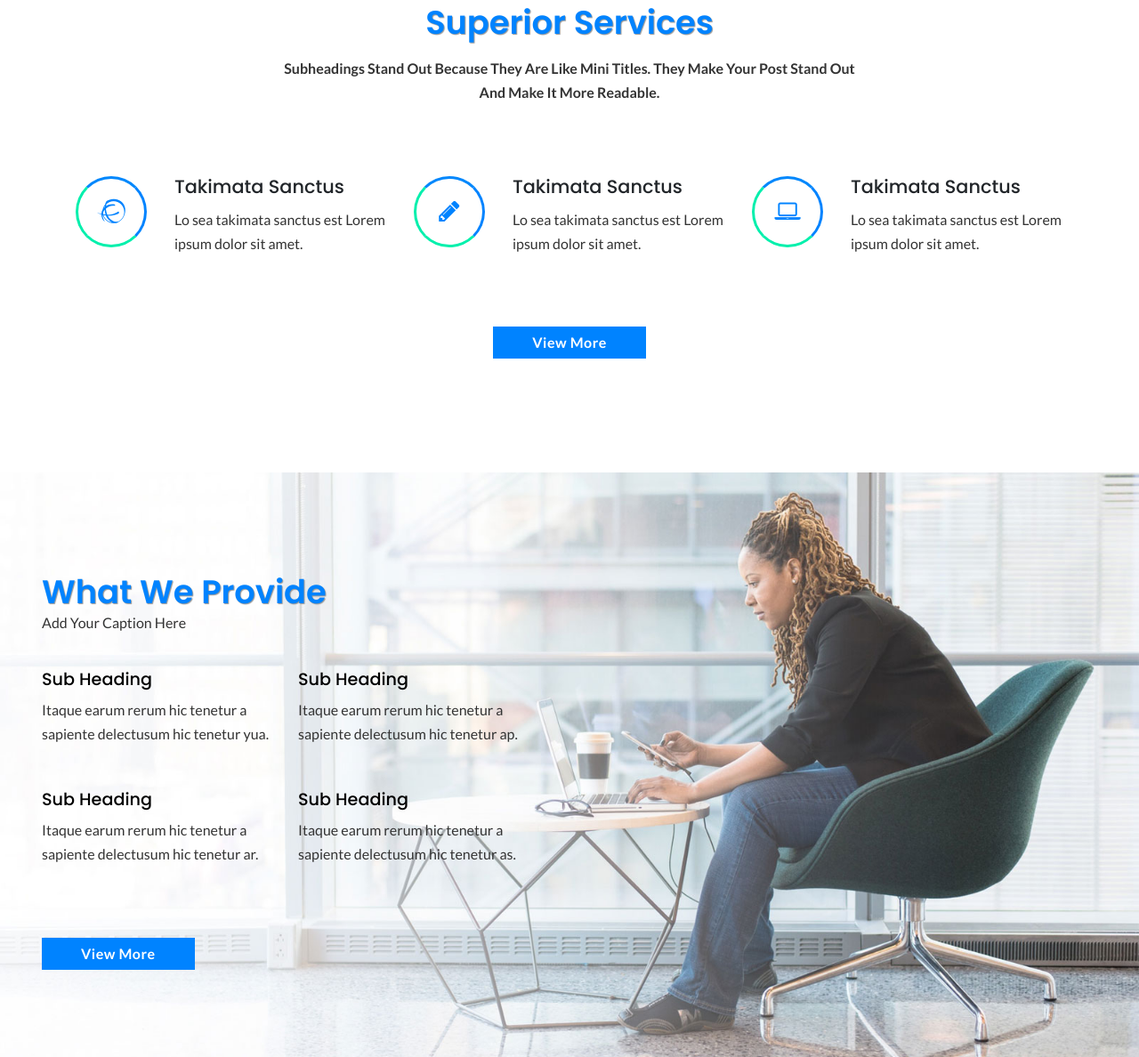
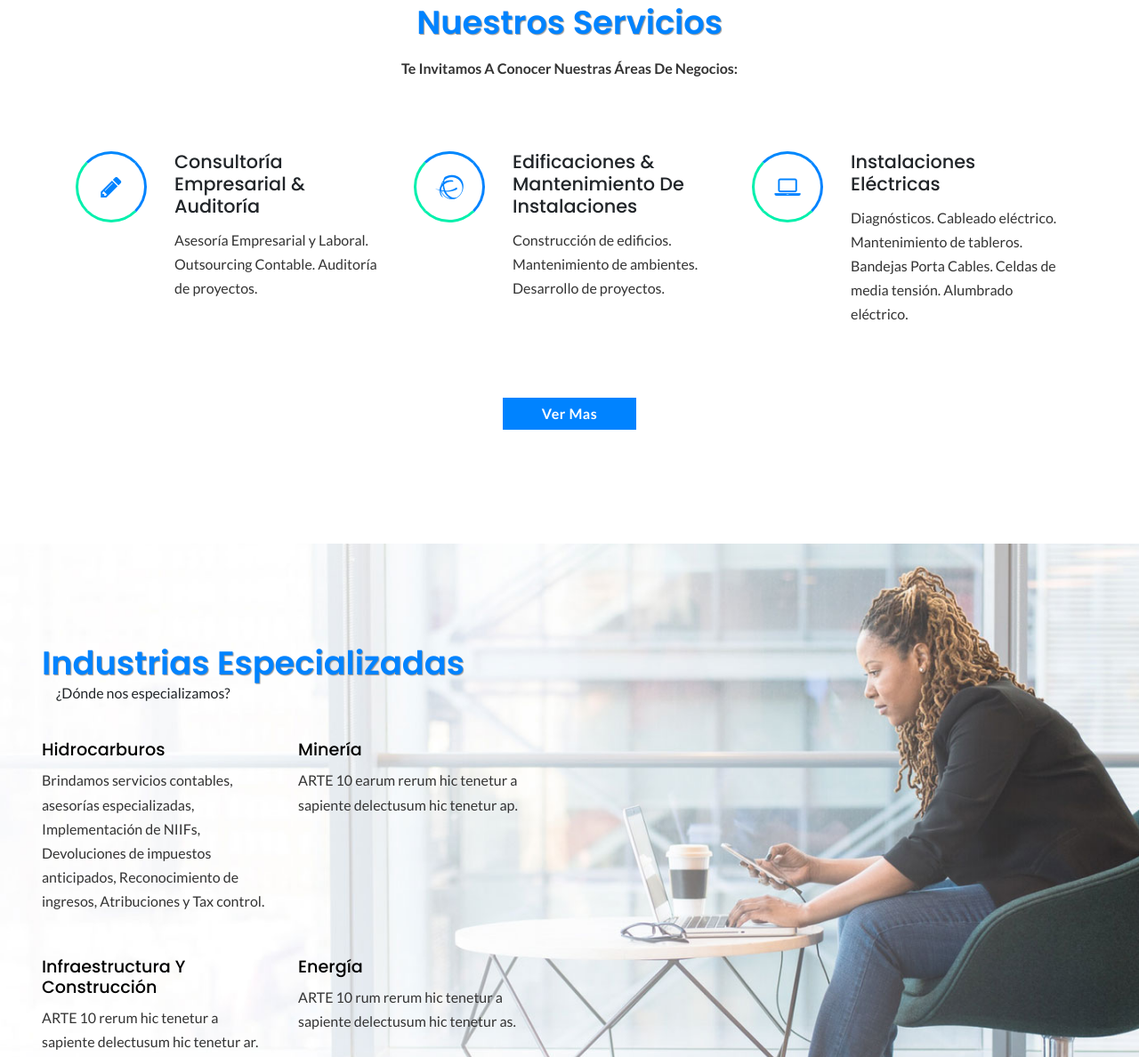
Before and after one commit to angelleonardoo/SOMAGYNWEB, a plain HTML site: page index.html in a window 1280 px wide. Shown: the part 902-2090 px from the top of the page at 89% size. Drawn offline with Linux system fonts and the light colour scheme.

Commit message:
Update index.html

```diff
--- a/index.html
+++ b/index.html
@@ -111,19 +111,19 @@ License URL: http://creativecommons.org/licenses/by/3.0/
                     <div class="col-sm-4 col-6">
                         <div class="bb-img">
                             <img src="images/a2.jpg" class="img-fluid img-thumbnail" alt="" />
-                            <h3>Consultoría & Auditoría</h3>
+                            <h3>Consultoría Empresarial & Auditoría</h3>
                         </div>
                     </div>
                     <div class="col-sm-4 col-6">
                         <div class="bb-img">
-                            <img src="images/a1.png" class="img-fluid img-thumbnail" alt="" />
-                            <h3>Servicios Eléctricos</h3>
+                            <img src="images/a3.jpeg" class="img-fluid img-thumbnail" alt="" />
+                            <h3>Edificaciones & Mantenimiento de Instalaciones</h3>
                         </div>
                     </div>
                     <div class="col-sm-4 col-6 mx-auto mt-sm-0 mt-4">
                         <div class="bb-img">
-                            <img src="images/a3.jpeg" class="img-fluid img-thumbnail" alt="" />
-                            <h3>Edificaciones</h3>
+                            <img src="images/a1.png" class="img-fluid img-thumbnail" alt="" />
+                            <h3>Instalaciones eléctricas</h3>
                         </div>
                     </div>
                 </div>
@@ -136,10 +136,8 @@ License URL: http://creativecommons.org/licenses/by/3.0/
     <section class="single_grid_w3_main align-w3-abt" id="about">
         <div class="container">
             <div class="wthree_pvt_title text-center">
-                <h4 class="w3pvt-title">Superior Services</h4>
-                <p class="sub-title">Subheadings stand out because they are like mini titles. They make your post stand
-                    out and
-                    make it more readable.</p>
+                <h4 class="w3pvt-title">Nuestros Servicios</h4>
+                <p class="sub-title">Te invitamos a conocer nuestras áreas de negocios:</p>
             </div>
             <div class="row">
                 <div class="col-lg-4">
@@ -147,13 +145,13 @@ License URL: http://creativecommons.org/licenses/by/3.0/
                         <div class="row">
                             <div class="col-3">
                                 <div class="abt-icon">
-                                    <span class="fa fa-ravelry"></span>
+                                    <span class="fa fa-pencil"></span>
                                 </div>
                             </div>
                             <div class="col-9">
                                 <div class="abt-txt">
-                                    <h4>takimata sanctus</h4>
-                                    <p>Lo sea takimata sanctus est Lorem ipsum dolor sit amet.</p>
+                                    <h4>Consultoría Empresarial & Auditoría</h4>
+                                    <p>Asesoría Empresarial y Laboral. Outsourcing Contable. Auditoría de proyectos. </p>
                                 </div>
                             </div>
                         </div>
@@ -164,13 +162,13 @@ License URL: http://creativecommons.org/licenses/by/3.0/
                         <div class="row">
                             <div class="col-3">
                                 <div class="abt-icon">
-                                    <span class="fa fa-pencil"></span>
+                                    <span class="fa fa-ravelry"></span>
                                 </div>
                             </div>
                             <div class="col-9">
                                 <div class="abt-txt">
-                                    <h4>takimata sanctus</h4>
-                                    <p>Lo sea takimata sanctus est Lorem ipsum dolor sit amet.</p>
+                                    <h4>Edificaciones & Mantenimiento de Instalaciones</h4>
+                                    <p>Construcción de edificios. Mantenimiento de ambientes. Desarrollo de proyectos.</p>
                                 </div>
                             </div>
                         </div>
@@ -186,8 +184,8 @@ License URL: http://creativecommons.org/licenses/by/3.0/
                             </div>
                             <div class="col-9">
                                 <div class="abt-txt">
-                                    <h4>takimata sanctus</h4>
-                                    <p>Lo sea takimata sanctus est Lorem ipsum dolor sit amet.</p>
+                                    <h4>Instalaciones eléctricas</h4>
+                                    <p>Diagnósticos. Cableado eléctrico. Mantenimiento de tableros. Bandejas Porta Cables. Celdas de media tensión. Alumbrado eléctrico.</p>
                                 </div>
                             </div>
                         </div>
@@ -195,7 +193,7 @@ License URL: http://creativecommons.org/licenses/by/3.0/
                 </div>
             </div>
             <div class="d-flex justify-content-center">
-                <a href="about.html" class="btn w3ls-btn">view more</a>
+                <a href="about.html" class="btn w3ls-btn">Ver mas</a>
             </div>
         </div>
     </section>
@@ -207,32 +205,31 @@ License URL: http://creativecommons.org/licenses/by/3.0/
                 <div class="col-lg-6">
                     <div class="services-bg-color">
                         <div class="wthree_pvt_title mb-3">
-                            <h4 class="w3pvt-title">what we provide
+                            <h4 class="w3pvt-title">Industrias especializadas
                             </h4>
-                            <span class="sub-title">add your caption here</span>
+                           <div class="abt-txt">¿Dónde nos especializamos?</p></div>
                         </div>
                         <div class="row">
                             <div class="col-md-6 service-title my-4">
-                                <h4 class="home-title text-theme">Sub heading</h4>
-                                <p class="sec-4">Itaque earum rerum hic tenetur a sapiente delectusum hic
-                                    tenetur yua.
+                                <h4 class="home-title text-theme">Hidrocarburos</h4>
+                                <p class="sec-4">Brindamos servicios contables, asesorías especializadas, Implementación de NIIFs, Devoluciones de impuestos anticipados, Reconocimiento de ingresos, Atribuciones y Tax control.
                                 </p>
                             </div>
                             <div class="col-md-6 service-title my-md-4">
-                                <h4 class="home-title text-theme">Sub heading</h4>
-                                <p class="sec-4">Itaque earum rerum hic tenetur a sapiente delectusum hic
+                                <h4 class="home-title text-theme">Minería</h4>
+                                <p class="sec-4">ARTE 10   earum rerum hic tenetur a sapiente delectusum hic
                                     tenetur ap.
                                 </p>
                             </div>
                             <div class="col-md-6 service-title mt-4">
-                                <h4 class="home-title text-theme">Sub heading</h4>
-                                <p class="sec-4">Itaque earum rerum hic tenetur a sapiente delectusum hic
+                                <h4 class="home-title text-theme">Infraestructura y construcción</h4>
+                                <p class="sec-4">ARTE 10   rerum hic tenetur a sapiente delectusum hic
                                     tenetur ar.
                                 </p>
                             </div>
                             <div class="col-md-6 service-title mt-4">
-                                <h4 class="home-title text-theme">Sub heading</h4>
-                                <p class="sec-4">Itaque earum rerum hic tenetur a sapiente delectusum hic
+                                <h4 class="home-title text-theme">Energía</h4>
+                                <p class="sec-4">ARTE 10  rum rerum hic tenetur a sapiente delectusum hic
                                     tenetur as.
                                 </p>
                             </div>
@@ -441,7 +438,7 @@ License URL: http://creativecommons.org/licenses/by/3.0/
                 <div class="col-lg-6 mt-lg-0 mt-4">
                     <div class="container">
                         <div class="wthree_pvt_title">
-                            <h4 class="w3pvt-title">creative solutions
+                            <h4 class="w3pvt-title">SOLUCIONES CREATIVAS
                             </h4>
                             <span class="sub-title">add your caption here</span>
                         </div>
@@ -456,7 +453,7 @@ License URL: http://creativecommons.org/licenses/by/3.0/
                                     <div class="col-9">
                                         <div class="abt-txt ml-0">
                                             <h4>sanctus takimata </h4>
-                                            <p>Lo sea takimata sanctus est Lorem ipsum dolor sit amet.</p>
+                                            <p>ARTE 2akimata sanctus est Lorem ipsum dolor sit amet.</p>
                                         </div>
                                     </div>
                                 </div>
@@ -471,7 +468,7 @@ License URL: http://creativecommons.org/licenses/by/3.0/
                                     <div class="col-9">
                                         <div class="abt-txt ml-0">
                                             <h4>takimata sanctus</h4>
-                                            <p>Lo sea takimata sanctus est Lorem ipsum dolor sit amet.</p>
+                                            <p>ARTE1 sanctus est Lorem ipsum dolor sit amet.</p>
                                         </div>
                                     </div>
                                 </div>
@@ -492,7 +489,7 @@ License URL: http://creativecommons.org/licenses/by/3.0/
             <div class="wthree_pvt_title tex t-center">
                 <h4 class="w3pvt-title">latest posts
                 </h4>
-                <p class="sub-title">Subheadings stand out because they are like mini titles. They make your post stand
+                <p class="sub-title">VERIFICACION 0 out because they are like mini titles. They make your post stand
                     out and
                     make it more readable.</p>
             </div>
@@ -510,7 +507,7 @@ License URL: http://creativecommons.org/licenses/by/3.0/
                             <h5 class="blog-title card-title font-weight-bold">
                                 <a href="single.html">Cras ultricies ligula sed.</a>
                             </h5>
-                            <p>At vero eos et accusam et justo duo dolores et ea rebum. Lorem ipsum dolor sit
+                            <p>VERIFICACION1 et justo duo dolores et ea rebum. Lorem ipsum dolor sit
                                 ametLorem ipsum dolor sit amet,sed diam nonumy.</p>
                             <a href="single.html" class="blog_link">Read more</a>
                         </div>
@@ -530,7 +527,7 @@ License URL: http://creativecommons.org/licenses/by/3.0/
                             <h5 class="blog-title card-title font-weight-bold">
                                 <a href="single.html">magna porta au blandita.</a>
                             </h5>
-                            <p>At vero eos et accusam et justo duo dolores et ea rebum. Lorem ipsum dolor sit
+                            <p>VERIFICACION2 justo duo dolores et ea rebum. Lorem ipsum dolor sit
                                 ametLorem ipsum dolor sit amet,sed diam nonumy.</p>
                             <a href="single.html" class="blog_link">Read more</a>
                         </div>
@@ -550,7 +547,7 @@ License URL: http://creativecommons.org/licenses/by/3.0/
                             <h5 class="blog-title card-title font-weight-bold">
                                 <a href="single.html">Cras ultricies ligula sed.</a>
                             </h5>
-                            <p>At vero eos et accusam et justo duo dolores et ea rebum. Lorem ipsum dolor sit
+                            <p>VERIFICACION3. Lorem ipsum dolor sit
                                 ametLorem ipsum dolor sit amet,sed diam nonumy.</p>
                             <a href="single.html" class="blog_link">Read more</a>
                         </div>
@@ -725,7 +722,7 @@ License URL: http://creativecommons.org/licenses/by/3.0/
     <!-- copyright -->
     <div class="cpy-right text-center">
         <p class="text-bl">© 2019 Intense. All rights reserved | Design by
-            <a href="http://w3layouts.com"> W3layouts.</a>
+            <a href="http://somagyn.com"> Soma Gestión y Negocios S.A.C.</a>
         </p>
     </div>
     <!-- //copyright -->
```
